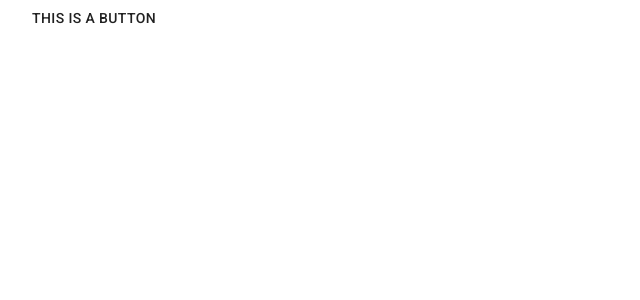
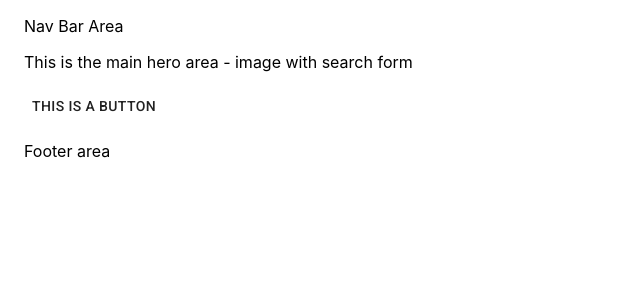
Before and after one commit to RyanPPitts/Rent-My-Garage, a React (Create React App) app: page / in a window 1280 px wide. Shown: the top 300 px of the page, without its empty margins (0-640 px from the left). Built offline with nearby package versions, Linux system fonts and the light colour scheme.

Commit message:
Adding components

```diff
--- a/src/App.js
+++ b/src/App.js
@@ -1,14 +1,20 @@
 import React from 'react';
 import './App.css';
 import Container from '@material-ui/core/Container';
-import Button from '@material-ui/core/Button'
+import Button from '@material-ui/core/Button';
+import Navbar from './components/navbar/nav';
+import Hero from './components/hero/hero';
+import Footer from './components/footer/footer'
 
 
 function App() {
   return (
 
     <Container>
+      <Navbar/>
+      <Hero/>
       <Button>This is a Button </Button>
+      <Footer/>
     </Container>
 
 
--- /dev/null
+++ b/src/components/footer/footer.js
@@ -0,0 +1,11 @@
+import React from 'react'
+
+function footer() {
+    return (
+        <div>
+            <p>Footer area</p>
+        </div>
+    )
+}
+
+export default footer
--- /dev/null
+++ b/src/components/hero/hero.js
@@ -0,0 +1,11 @@
+import React from 'react'
+
+function hero() {
+    return (
+        <div>
+            <p>This is the main hero area - image with search form</p>
+        </div>
+    )
+}
+
+export default hero
--- /dev/null
+++ b/src/components/navbar/nav.js
@@ -0,0 +1,11 @@
+import React from 'react'
+
+function nav() {
+    return (
+        <div>
+            <p>Nav Bar Area</p>
+        </div>
+    )
+}
+
+export default nav
```
